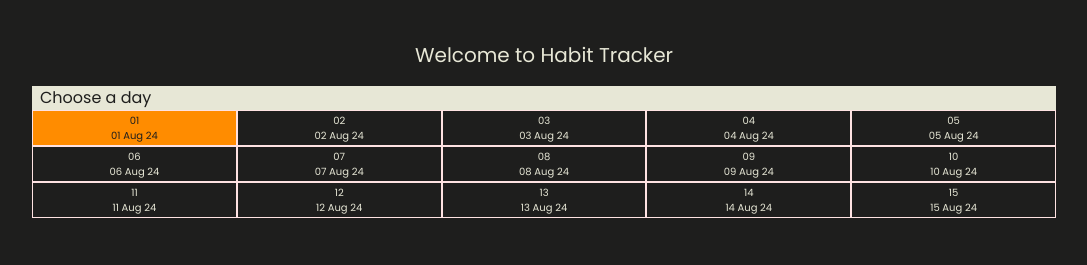
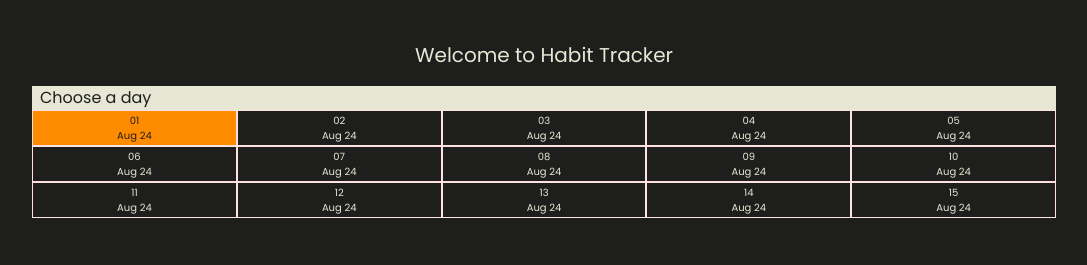
Before and after one commit to usaif1/newU, a React (Vite) app: page / in a window 1280 px wide. Shown: the top 265 px of the page, without its empty margins (96-1183 px from the left). Built offline with nearby package versions, Linux system fonts and the light colour scheme.

Commit message:
fix calendar display

```diff
--- a/src/components/Calendar.tsx
+++ b/src/components/Calendar.tsx
@@ -48,7 +48,7 @@ const Calendar: React.FC = () => {
                 weight="text-400"
                 color={currentDate === date.date ? "dark" : "primary"}
               >
-                {DateTime.fromISO(date.date).toFormat("dd LLL yy")}
+                {DateTime.fromISO(date.date).toFormat("LLL yy")}
               </Text>
             </div>
           </button>
```
